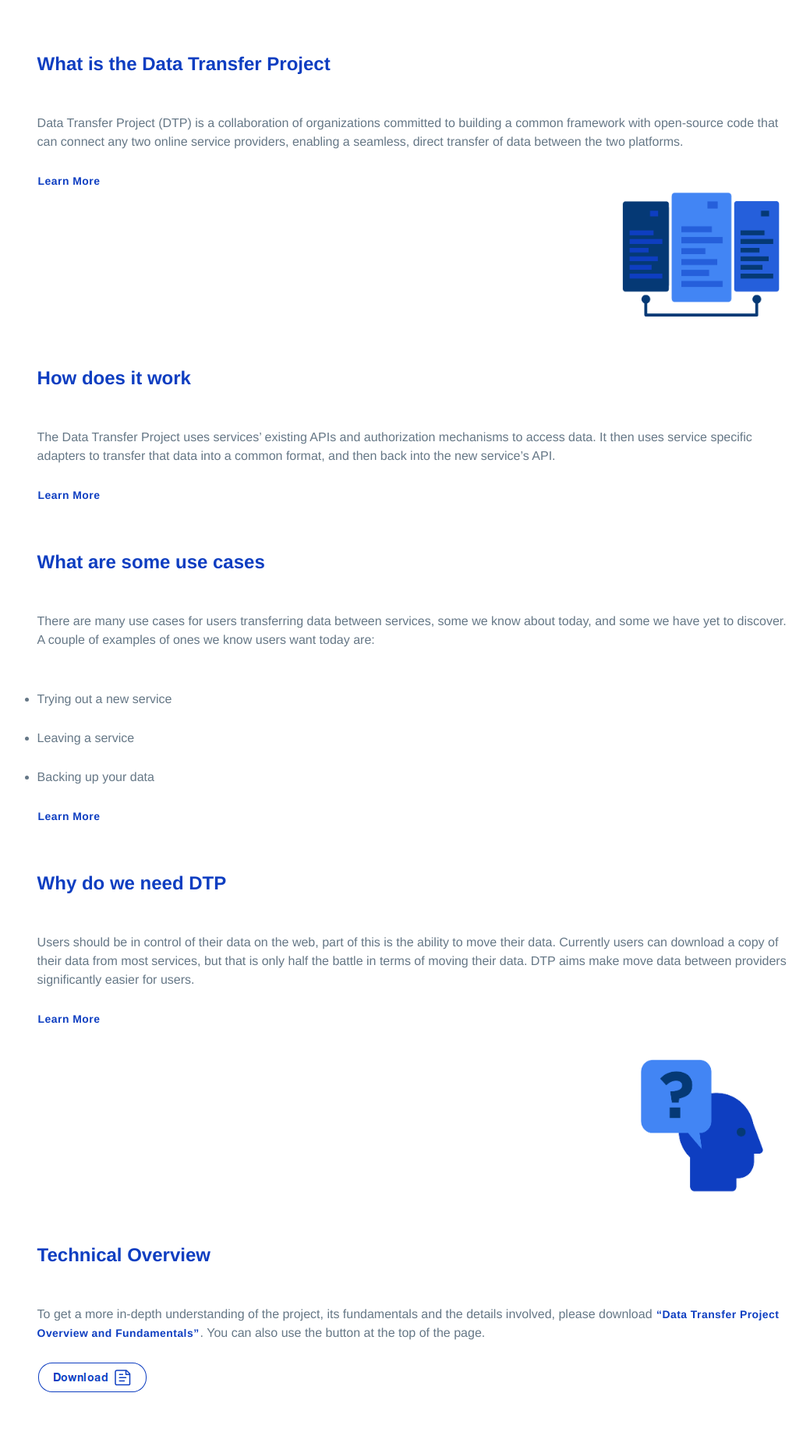
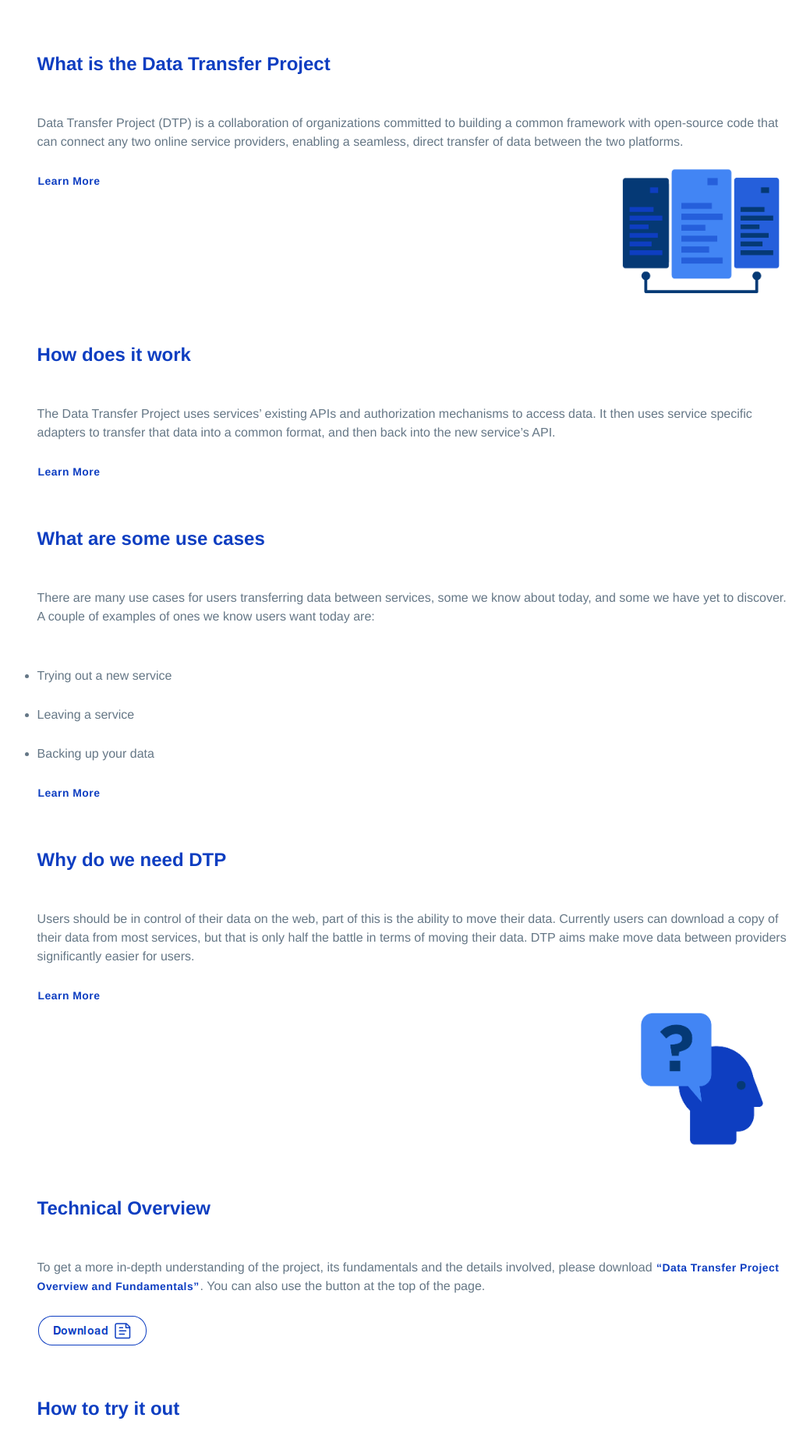
Before and after one commit to holachuy/staging-dtp, a Jekyll site: the page built from index.md, in a window 1280 px wide. Shown: the part 851-2706 px from the top of the page at 78% size, without its empty margins (106-1145 px from the left). Built offline with Jekyll 4.4.1, drawn with Linux system fonts in a browser that asks for light colours; our own code applies the rules of GitHub Pages for plain Markdown files.

Commit message:
Update style.scss

```diff
--- a/assets/css/style.scss
+++ b/assets/css/style.scss
@@ -112,7 +112,7 @@ a:hover {
     }
 
 .section-image {
-    margin-top: -20px;
+    margin-top: -50px;
     float: right;
     width: 25%;
 }
```
